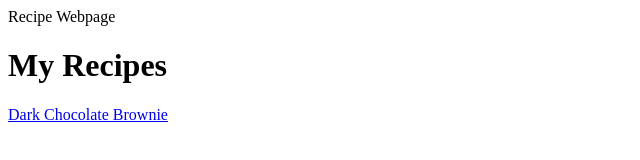
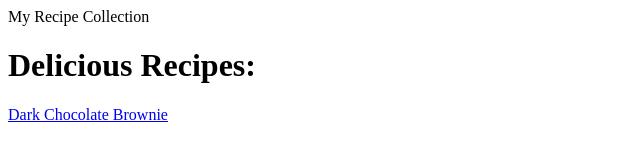
Before and after one commit to mmp001/odin-recipes, a plain HTML site: page index.html in a window 1280 px wide. Shown: the whole page, without its empty margins (0-640 px from the left). Drawn offline with Linux system fonts and the light colour scheme.

Commit message:
edited title and h1 in index.html

```diff
--- a/index.html
+++ b/index.html
@@ -2,11 +2,11 @@
 <html lang="en">
     <head>
         <meta charset="UFT-8">
-        <tile>Recipe Webpage</tile>
+        <tile>My Recipe Collection</tile>
     </head>
 
     <body>
-        <h1>My Recipes</h1>
+        <h1>Delicious Recipes:</h1>
 
         <a href="recipes/brownie.html">Dark Chocolate Brownie</a>
 
```
